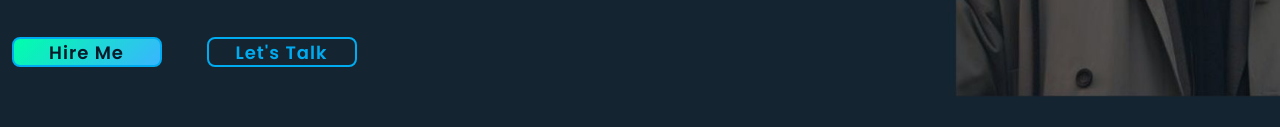
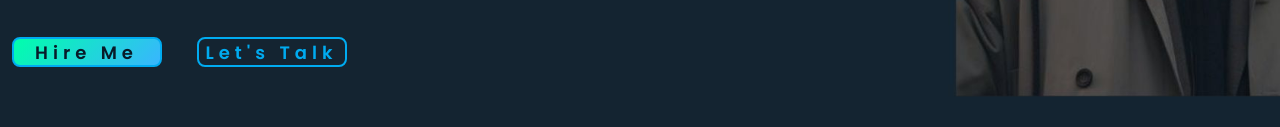
Before and after one commit to Chandu21-secret/My-Portfolio1, a plain HTML site: page index.html in a window 1280 px wide. Shown: the part 520-647 px from the top of the page. Drawn offline with nearby package versions, Linux system fonts and the light colour scheme.

Commit message:
Update port2.css

```diff
--- a/port2.css
+++ b/port2.css
@@ -169,7 +169,7 @@ section{
     position: relative;
     display: flex;
     justify-content: space-between;
-    width: 34.5rem;
+    width: 33.5rem;
     height: 3rem;
 
 }
@@ -186,7 +186,7 @@ section{
     border-radius: .8rem;
     font-size: 1.8rem;
     font-weight: 600;
-    letter-spacing: .1rem;
+    letter-spacing: .5rem;
     color: var(--bg-color);
     z-index: 1;
     overflow: hidden;
```
